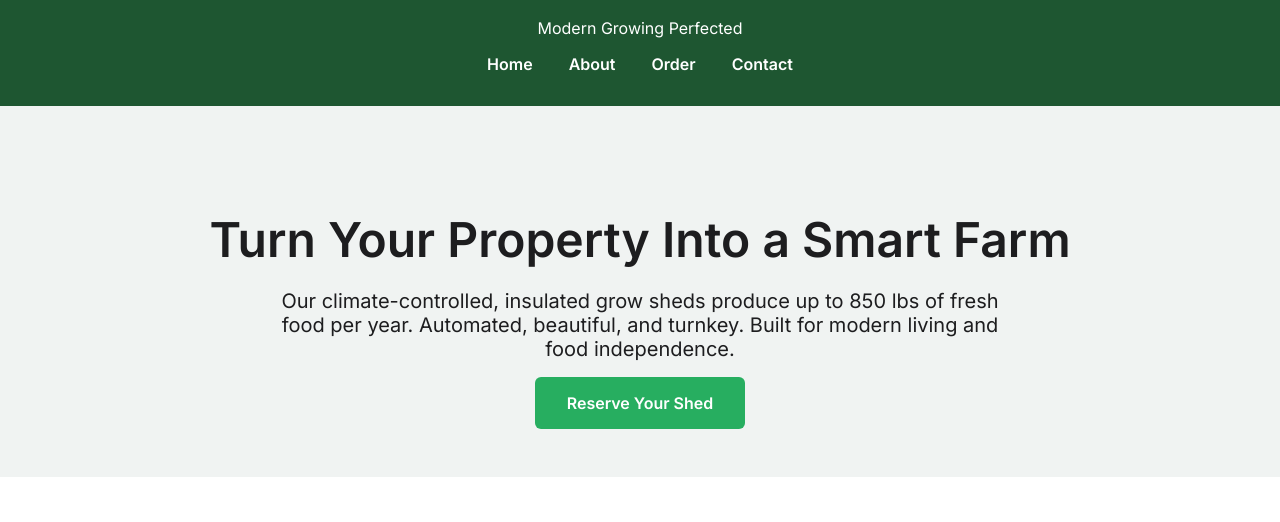
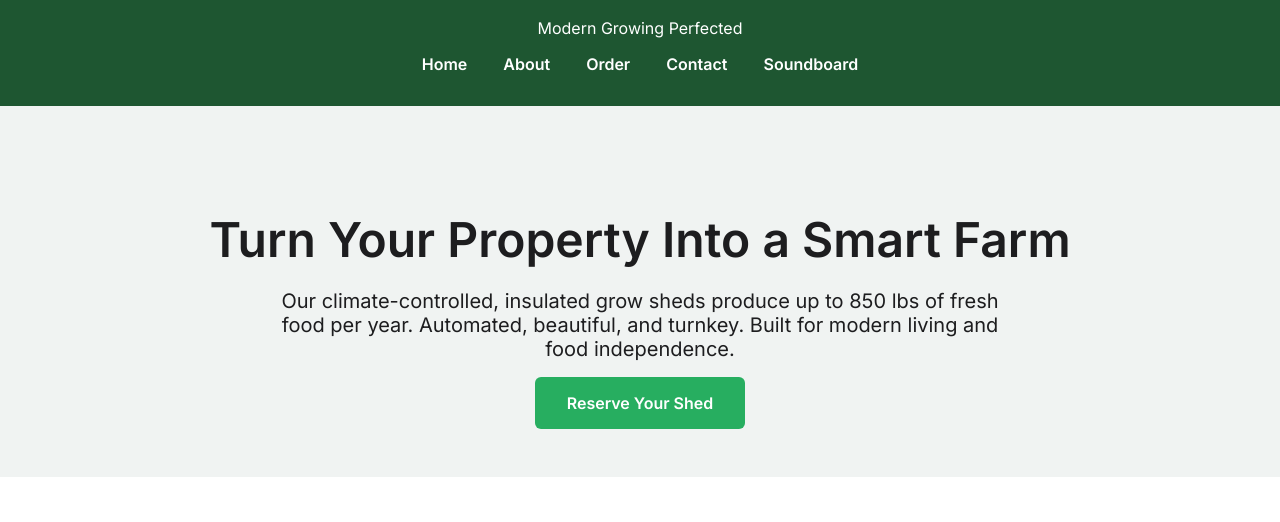
Before and after one commit to jwmcguire3/NeoGarden, a plain HTML site: page index.html in a window 1280 px wide. Shown: the part 278-800 px from the top of the page. Drawn offline with Linux system fonts and the light colour scheme.

Commit message:
Update index.html

```diff
--- a/index.html
+++ b/index.html
@@ -61,6 +61,9 @@
     </a>
     <a href="contact.html">
      Contact
+    </a>
+     <a href="soundboard.html">
+     Soundboard
     </a>
    </nav>
   </header>
```
